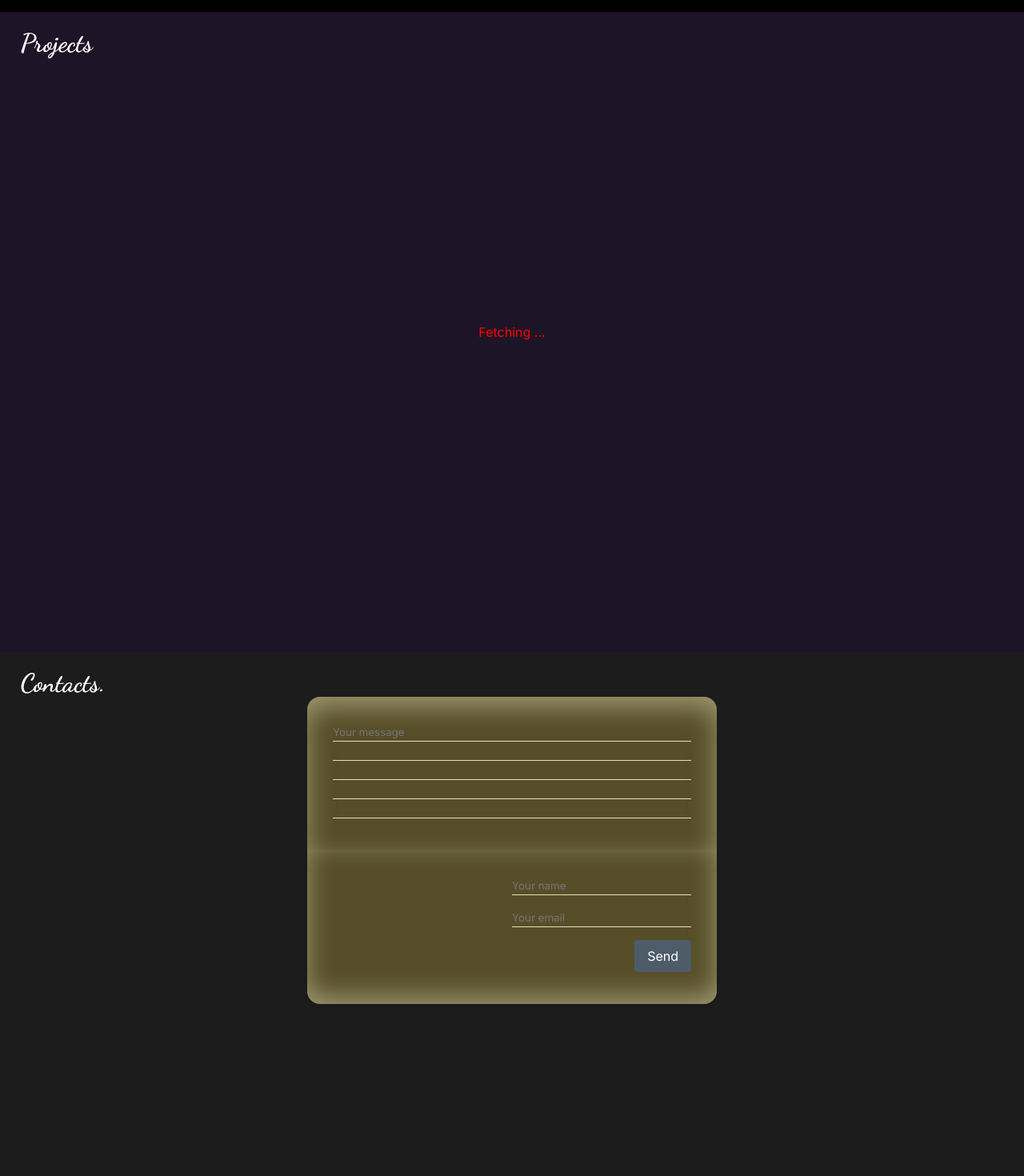
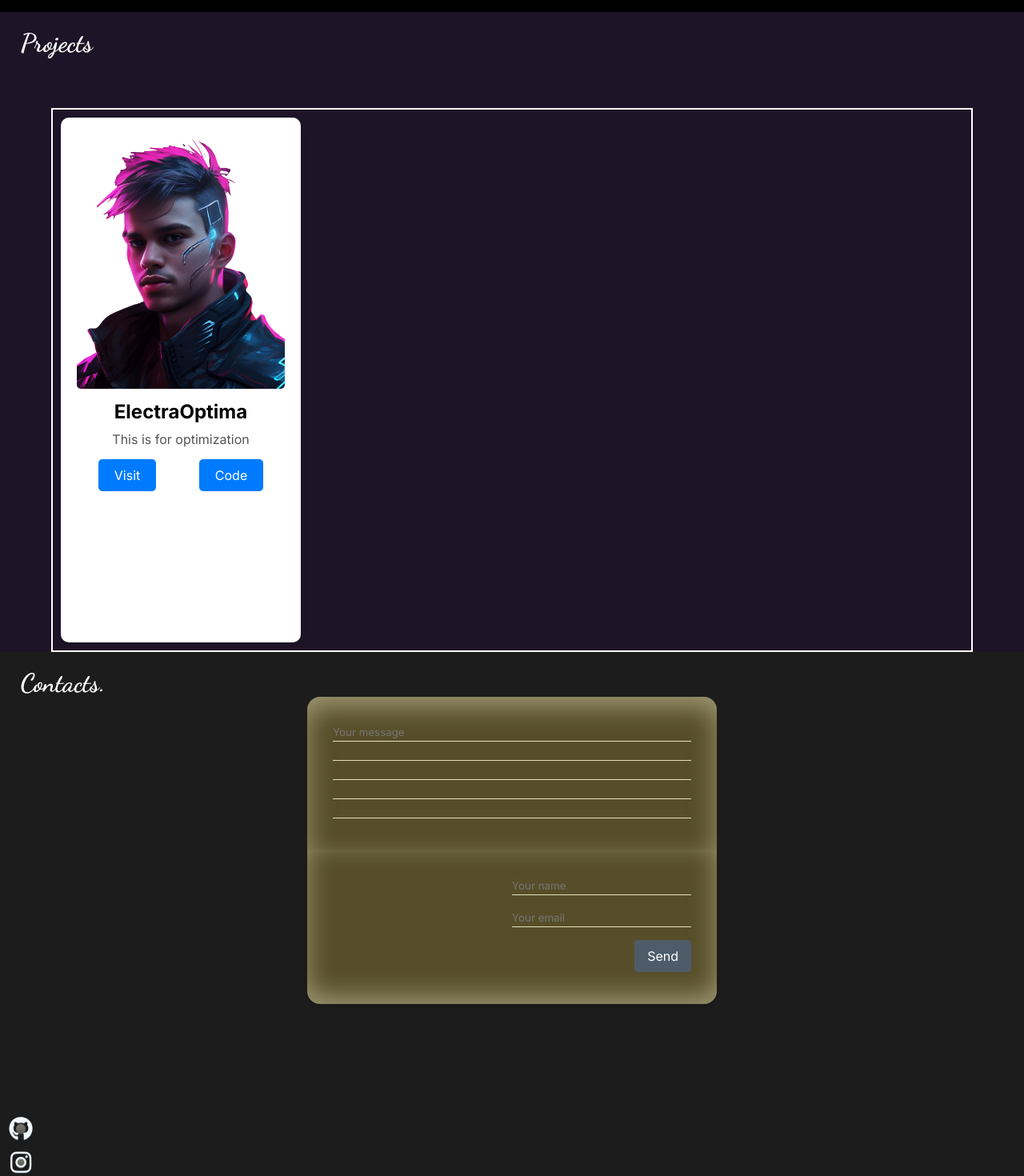
Before and after one commit to hitesh09saini/HiteshFolio-APi, a React (Create React App) app: page / in a window 1280 px wide. Shown: the part 2820-4290 px from the top of the page at 80% size. Built offline with nearby package versions, Linux system fonts and the light colour scheme.

Commit message:
push Api

```diff
--- a/public/index.html
+++ b/public/index.html
@@ -10,6 +10,7 @@
       content="Web site created using create-react-app"
     />
     <link rel="apple-touch-icon" href="%PUBLIC_URL%/logo192.png" />
+    <link rel="stylesheet" href="https://cdnjs.cloudflare.com/ajax/libs/font-awesome/6.4.2/css/all.min.css" integrity="sha512-z3gLpd7yknf1YoNbCzqRKc4qyor8gaKU1qmn+CShxbuBusANI9QpRohGBreCFkKxLhei6S9CQXFEbbKuqLg0DA==" crossorigin="anonymous" referrerpolicy="no-referrer" />
     <!--
       manifest.json provides metadata used when your web app is installed on a
       user's mobile device or desktop. See https://developers.google.com/web/fundamentals/web-app-manifest/
--- /dev/null
+++ b/src/projects/Cards.js
@@ -0,0 +1,19 @@
+import React from 'react'
+
+const Cards = ({img,title,Description,Vlink,link}) => {
+  return (
+
+    <div className="project-card">
+      <img src={img} alt="Project Image" />
+      <h2>{title}</h2>
+      <p>{Description}</p>
+      <div className='cards-btn'>
+      <a href={Vlink}>Visit</a>
+      <a href={link}>Code</a>
+      </div>
+    </div>
+
+  )
+}
+
+export default Cards
--- /dev/null
+++ b/src/projects/File.js
@@ -0,0 +1,20 @@
+import React from 'react'
+import Cards from './Cards'
+import img from '../images/img3.png'
+const files = () => {
+
+
+  return (
+    <div className='files-projects'>
+
+
+<Cards img={img} title="ElectraOptima" Description="This is for optimization" Vlink="https://electraoptima.netlify.app/" link="https://github.com/hitesh09saini/ElectraOptima">
+
+</Cards>
+
+
+    </div>
+  )
+}
+
+export default files
--- a/src/projects/Project.css
+++ b/src/projects/Project.css
@@ -1,4 +1,4 @@
-.projects-cont{
+.projects-cont {
     height: 100vh;
     background: #1e1427;
     position: relative;
@@ -7,10 +7,193 @@
     align-items: center;
 }
 
-.projects-cont p{
+.projects-cont p {
     color: red;
 }
 
-.active{
+.active {
     display: block;
 }
+
+.files-projects {
+    padding: 10px;
+    width: 90%;
+    height: 85%;
+    border: 2px solid #fff;
+    overflow-y: scroll;
+    align-self: flex-end;
+    display: flex;
+    flex-wrap: wrap;
+    gap: 30px;
+}
+
+.container {
+    width: 30%;
+    height: 194px;
+}
+
+.terminal_toolbar {
+    display: flex;
+    height: 30px;
+    align-items: center;
+    padding: 0 8px;
+    box-sizing: border-box;
+    border-top-left-radius: 5px;
+    border-top-right-radius: 5px;
+    background: linear-gradient(#504b45 0%, #3c3b37 100%);
+}
+
+.butt {
+    display: flex;
+    align-items: center;
+}
+
+.btn {
+    display: flex;
+    justify-content: center;
+    align-items: center;
+    padding: 0;
+    margin-right: 5px;
+    font-size: 8px;
+    height: 12px;
+    width: 12px;
+    box-sizing: border-box;
+    border: none;
+    border-radius: 100%;
+    background: linear-gradient(#7d7871 0%, #595953 100%);
+    text-shadow: 0px 1px 0px rgba(255, 255, 255, 0.2);
+    box-shadow: 0px 0px 1px 0px #41403A, 0px 1px 1px 0px #474642;
+}
+
+.btn-color {
+    background: #ee411a;
+}
+
+.btn:hover {
+    cursor: pointer;
+}
+
+.btn:focus {
+    outline: none;
+}
+
+.butt--exit {
+    background: linear-gradient(#f37458 0%, #de4c12 100%);
+}
+
+.user {
+    color: #d5d0ce;
+    margin-left: 6px;
+    font-size: 14px;
+    line-height: 15px;
+}
+
+.terminal_body {
+    background: rgba(56, 4, 40, 0.9);
+    height: calc(100% - 30px);
+    padding-top: 2px;
+    margin-top: -1px;
+    font-size: 12px;
+    border-bottom-left-radius: 5px;
+    border-bottom-right-radius: 5px;
+}
+
+.terminal_promt {
+    display: flex;
+}
+
+.terminal_promt span {
+    margin-left: 4px;
+}
+
+.terminal_user {
+    color: #7eda28;
+}
+
+.terminal_location {
+    color: #4878c0;
+}
+
+.terminal_bling {
+    color: #dddddd;
+}
+
+.terminal_cursor {
+    display: block;
+    height: 14px;
+    width: 5px;
+    margin-left: 10px;
+    animation: curbl 1200ms linear infinite;
+}
+
+@keyframes curbl {
+
+    0% {
+        background: #ffffff;
+    }
+
+    49% {
+        background: #ffffff;
+    }
+
+    60% {
+        background: transparent;
+    }
+
+    99% {
+        background: transparent;
+    }
+
+    100% {
+        background: #ffffff;
+    }
+}
+
+
+/* card */
+
+.cards-btn{
+    width: 100%;
+    display:flex;
+    justify-content: space-around;
+}
+
+.project-card {
+    width: 300px;
+    background-color: #fff;
+    border-radius: 10px;
+    box-shadow: 0 4px 6px rgba(0, 0, 0, 0.1);
+    text-align: center;
+    padding: 20px;
+}
+
+.project-card img {
+    max-width: 100%;
+    border-radius: 5px;
+}
+
+.project-card h2 {
+    font-size: 24px;
+    margin-top: 10px;
+}
+
+.project-card p {
+    font-size: 16px;
+    margin-top: 10px;
+    color: #555;
+}
+
+.project-card a{
+    display: inline-block;
+    padding: 10px 20px;
+    background-color: #007BFF;
+    color: #fff;
+    text-decoration: none;
+    border-radius: 5px;
+    margin-top: 15px;
+    transition: background-color 0.3s ease;
+}
+
+.project-card a:hover {
+    background-color: #0056b3;
+}
--- a/src/projects/Projects.js
+++ b/src/projects/Projects.js
@@ -1,15 +1,17 @@
 import React from 'react';
 import './Project.css';
+import Files from './File'
 
 
-const Projects = ({id}) => {
+
+const Projects = ({ id }) => {
 
 
   return (
     <div className='projects-cont' id={id}>
       <h1>Projects</h1>
+      <Files/>
 
-          <p>Fetching ...</p>
 
     </div>
   );
```
Also changed, not shown: src/projects/Terminal.js (added, +27 -0 lines).
